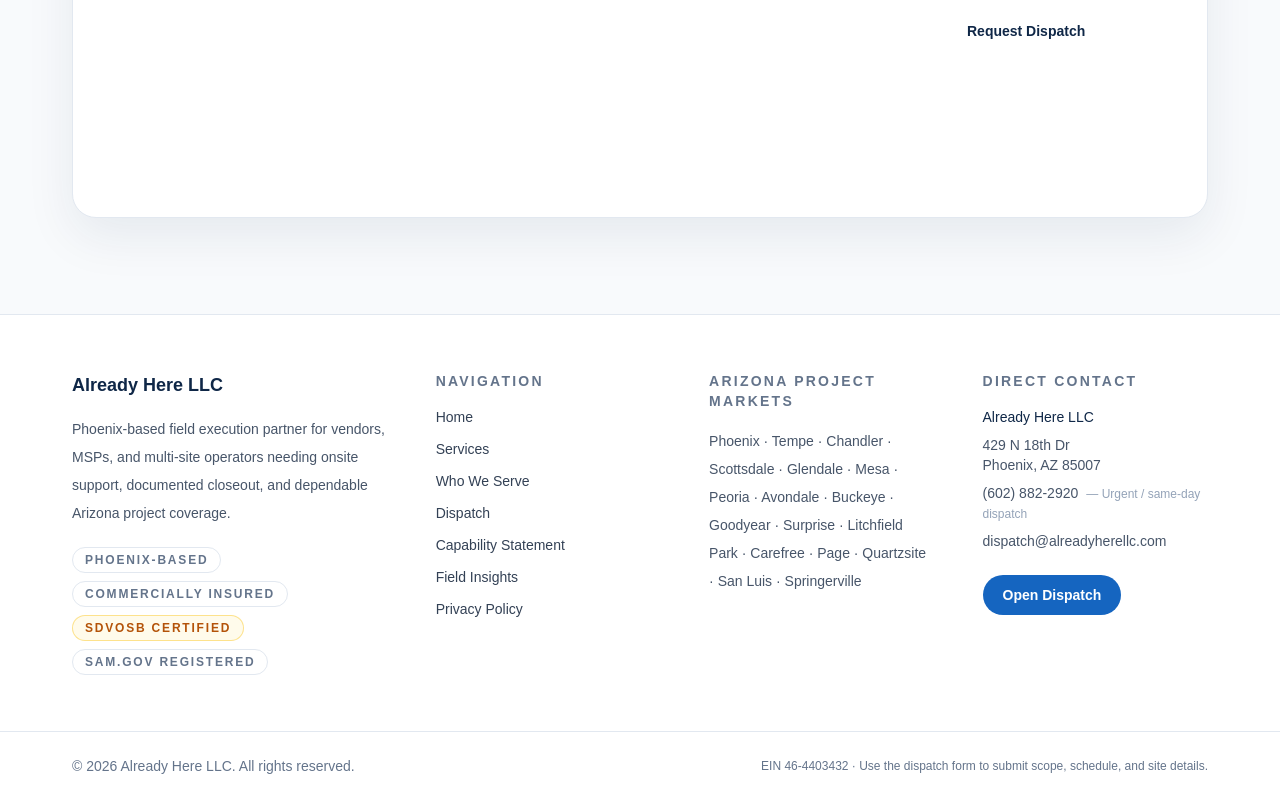
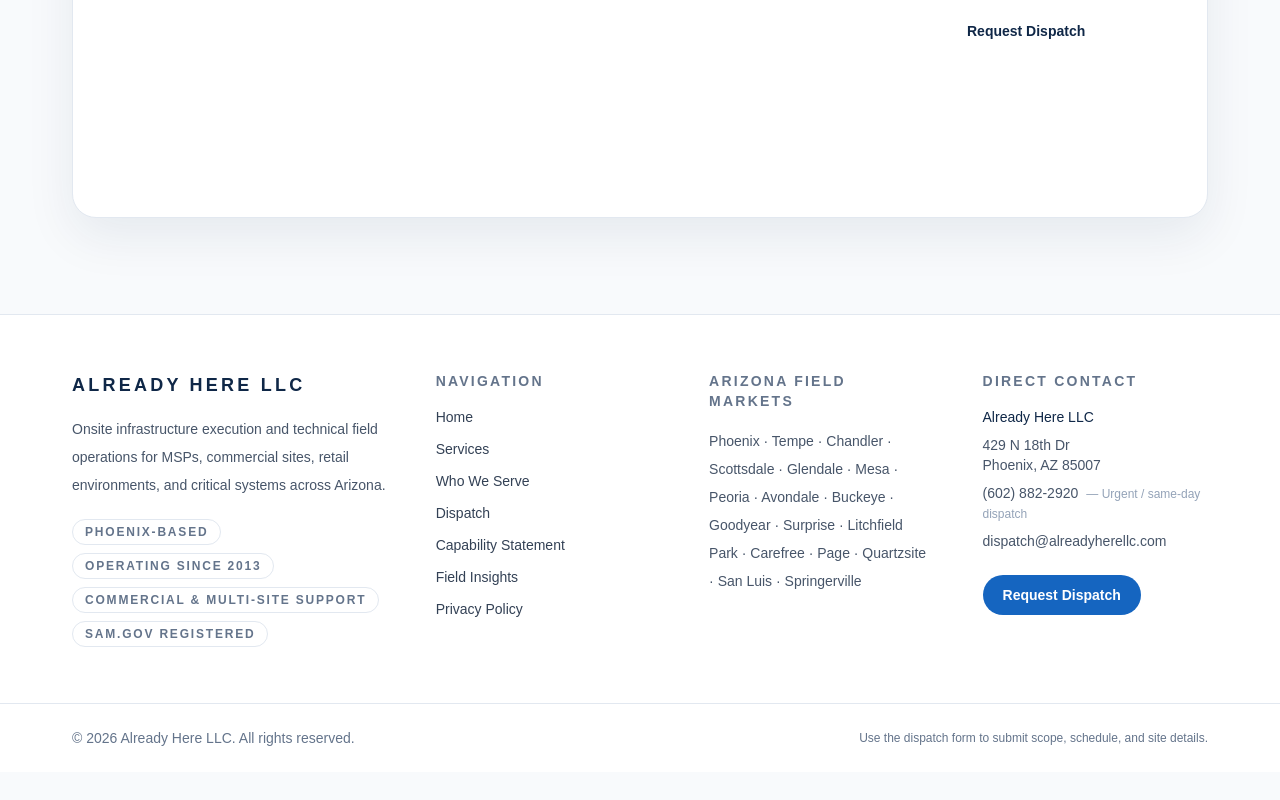
Before and after one commit to quantam101/already-here-llc, a Next.js app in the folder already-here-llc-v1.1/already-here-llc/: page / in a window 1280 px wide. Shown: the part 5545-6345 px from the top of the page. After the commit the page ends 6317 px from the top, so only its background shows below. Built offline with nearby package versions, Linux system fonts and the light colour scheme; no server answers.

Commit message:
Remove EIN and align nested footer positioning

```diff
--- a/already-here-llc-v1.1/already-here-llc/components/Footer.tsx
+++ b/already-here-llc-v1.1/already-here-llc/components/Footer.tsx
@@ -5,25 +5,19 @@ export function Footer() {
   return (
     <footer className="border-t border-borderBrand bg-white">
       <div className="container-shell grid gap-12 py-14 lg:grid-cols-[1.4fr_1fr_1fr_1fr]">
-
-        {/* Brand + certifications */}
         <div>
-          <div className="text-lg font-semibold text-navy">{siteConfig.name}</div>
+          <div className="text-lg font-semibold uppercase tracking-[0.18em] text-navy">Already Here LLC</div>
           <p className="mt-4 max-w-xl text-sm leading-7 text-slate-600">
-            Phoenix-based field execution partner for vendors, MSPs, and multi-site operators
-            needing onsite support, documented closeout, and dependable Arizona project coverage.
+            Onsite infrastructure execution and technical field operations for MSPs, commercial sites, retail environments, and critical systems across Arizona.
           </p>
           <div className="mt-5 flex flex-wrap gap-2 text-xs font-semibold uppercase tracking-[0.15em] text-slate-500">
-            <span className="rounded-full border border-borderBrand px-3 py-1">Phoenix-based</span>
-            <span className="rounded-full border border-borderBrand px-3 py-1">Commercially Insured</span>
-            <span className="rounded-full border border-amber-300/60 bg-amber-50 px-3 py-1 text-amber-700">
-              SDVOSB Certified
-            </span>
+            <span className="rounded-full border border-borderBrand px-3 py-1">Phoenix-Based</span>
+            <span className="rounded-full border border-borderBrand px-3 py-1">Operating Since 2013</span>
+            <span className="rounded-full border border-borderBrand px-3 py-1">Commercial & Multi-Site Support</span>
             <span className="rounded-full border border-borderBrand px-3 py-1">SAM.gov Registered</span>
           </div>
         </div>
 
-        {/* Navigation */}
         <div>
           <h2 className="text-sm font-semibold uppercase tracking-[0.16em] text-slate-500">Navigation</h2>
           <ul className="mt-4 space-y-3 text-sm text-slate-700">
@@ -37,46 +31,27 @@ export function Footer() {
           </ul>
         </div>
 
-        {/* Arizona markets */}
         <div>
-          <h2 className="text-sm font-semibold uppercase tracking-[0.16em] text-slate-500">Arizona project markets</h2>
+          <h2 className="text-sm font-semibold uppercase tracking-[0.16em] text-slate-500">Arizona field markets</h2>
           <p className="mt-4 text-sm leading-7 text-slate-600">{markets.join(' · ')}</p>
         </div>
 
-        {/* NAP block — must match Google Business Profile exactly */}
         <div>
           <h2 className="text-sm font-semibold uppercase tracking-[0.16em] text-slate-500">Direct contact</h2>
           <address className="mt-4 not-italic space-y-2 text-sm text-slate-600">
             <p className="font-medium text-navy">{siteConfig.name}</p>
-            <p>
-              {siteConfig.address.street}<br />
-              {siteConfig.address.city}, {siteConfig.address.state} {siteConfig.address.zip}
-            </p>
-            <p>
-              <a href={siteConfig.phoneHref} className="hover:text-action transition-colors">
-                {siteConfig.phoneDisplay}
-              </a>
-              <span className="ml-2 text-xs text-slate-400">— {siteConfig.phoneNote}</span>
-            </p>
-            <p>
-              <a href={`mailto:${siteConfig.email}`} className="hover:text-action transition-colors">
-                {siteConfig.email}
-              </a>
-            </p>
+            <p>{siteConfig.address.street}<br />{siteConfig.address.city}, {siteConfig.address.state} {siteConfig.address.zip}</p>
+            <p><a href={siteConfig.phoneHref} className="hover:text-action transition-colors">{siteConfig.phoneDisplay}</a><span className="ml-2 text-xs text-slate-400">— {siteConfig.phoneNote}</span></p>
+            <p><a href={`mailto:${siteConfig.email}`} className="hover:text-action transition-colors">{siteConfig.email}</a></p>
           </address>
-          <Link
-            href="/dispatch"
-            className="link-ring mt-6 inline-flex items-center justify-center rounded-full bg-action px-5 py-2.5 text-sm font-semibold text-white transition hover:bg-navy"
-          >
-            Open Dispatch
-          </Link>
+          <Link href="/dispatch" className="link-ring mt-6 inline-flex items-center justify-center rounded-full bg-action px-5 py-2.5 text-sm font-semibold text-white transition hover:bg-navy">Request Dispatch</Link>
         </div>
       </div>
 
       <div className="border-t border-borderBrand py-6">
         <div className="container-shell flex flex-col gap-3 text-sm text-slate-500 md:flex-row md:items-center md:justify-between">
           <p>© {new Date().getFullYear()} {siteConfig.name}. All rights reserved.</p>
-          <p className="text-xs">EIN {siteConfig.ein} · Use the dispatch form to submit scope, schedule, and site details.</p>
+          <p className="text-xs">Use the dispatch form to submit scope, schedule, and site details.</p>
         </div>
       </div>
     </footer>
```
